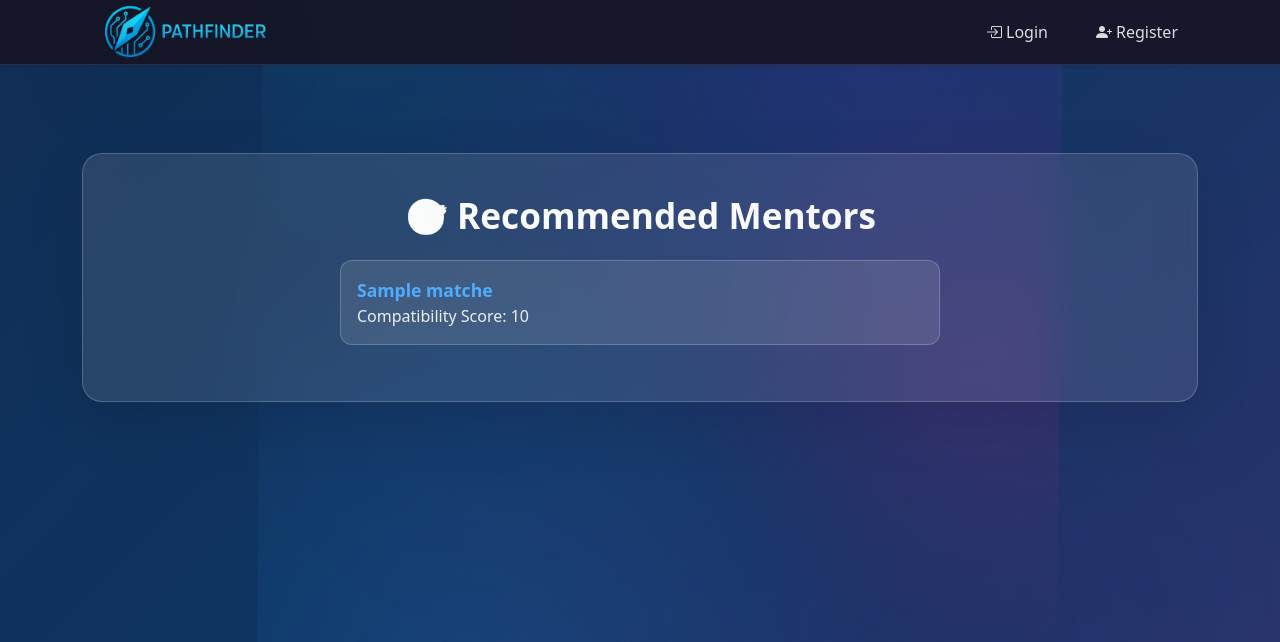
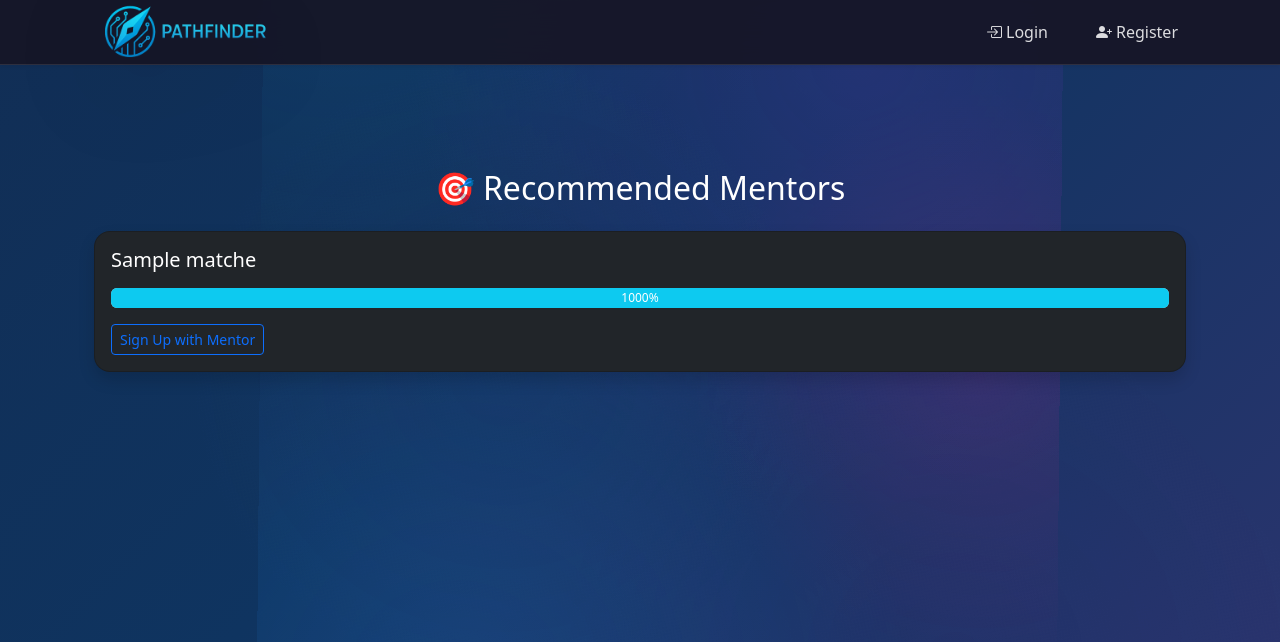
Before and after one commit to codingburgas/2425-11-g-pp-student-practices-assignment-team10, a Flask app: template flaskProject/templates/matches.html in a window 1280 px wide. Shown: the top 642 px of the page. Run offline with Flask 3, Linux system fonts and the light colour scheme; the template is opened without the code that fills it: most values are stand-ins (such as "Sample title", 1, 10 or a date in 2020); parts of the project's set-up code (start-up, migrations or seed data) failed here and were passed over; some libraries are stand-ins or nearby versions.

Commit message:
Add mentor signup template

```diff
--- a/flaskProject/templates/matches.html
+++ b/flaskProject/templates/matches.html
@@ -1,16 +1,33 @@
 {% extends "base.html" %}
 
 {% block content %}
-<div class="project-description">
-    <h2>🎯 Recommended Mentors</h2>
-    <div style="text-align: left; max-width: 600px; margin: 0 auto;">
-        {% for name, score in matches %}
-        <div style="background: rgba(255, 255, 255, 0.1); border-radius: 12px; padding: 1rem; margin-bottom: 1rem; border: 1px solid rgba(255, 255, 255, 0.2);">
-            <strong style="color: #4facfe; font-size: 1.1rem;">{{ name }}</strong>
-            <br>
-            <span style="color: rgba(255, 255, 255, 0.9);">Compatibility Score: {{ score }}</span>
-        </div>
-        {% endfor %}
-    </div>
+<div class="container mt-5 text-white">
+<h2 class="mb-4 text-center">🎯 Recommended Mentors</h2>
+
+    {% for name, score, teacher_id, is_signed_up in matches %}
+<div class="card bg-dark text-white mb-4 p-3 shadow" style="border-radius: 1rem;">
+<h5 class="card-title">{{ name }}</h5>
+
+        <div class="progress my-2" style="height: 20px; background-color: #ccc;">
+<div class="progress-bar bg-info" role="progressbar"
+                style="width: {{ score * 100 }}%;" aria-valuenow="{{ score * 100 }}"
+                aria-valuemin="0" aria-valuemax="100">
+                {{ (score * 100) | round(0) }}%
+</div>
+</div>
+
+        {% if is_signed_up %}
+<div class="alert alert-success mt-2 p-2 rounded" role="alert">
+                You’ve signed up with this mentor!
+</div>
+        {% else %}
+<form method="POST" action="{{ url_for('ml.signup_mentor', teacher_id=teacher_id) }}">
+<button type="submit" class="btn btn-outline-primary btn-sm mt-2">
+                Sign Up with Mentor
+</button>
+</form>
+        {% endif %}
+</div>
+    {% endfor %}
 </div>
 {% endblock %}
```
